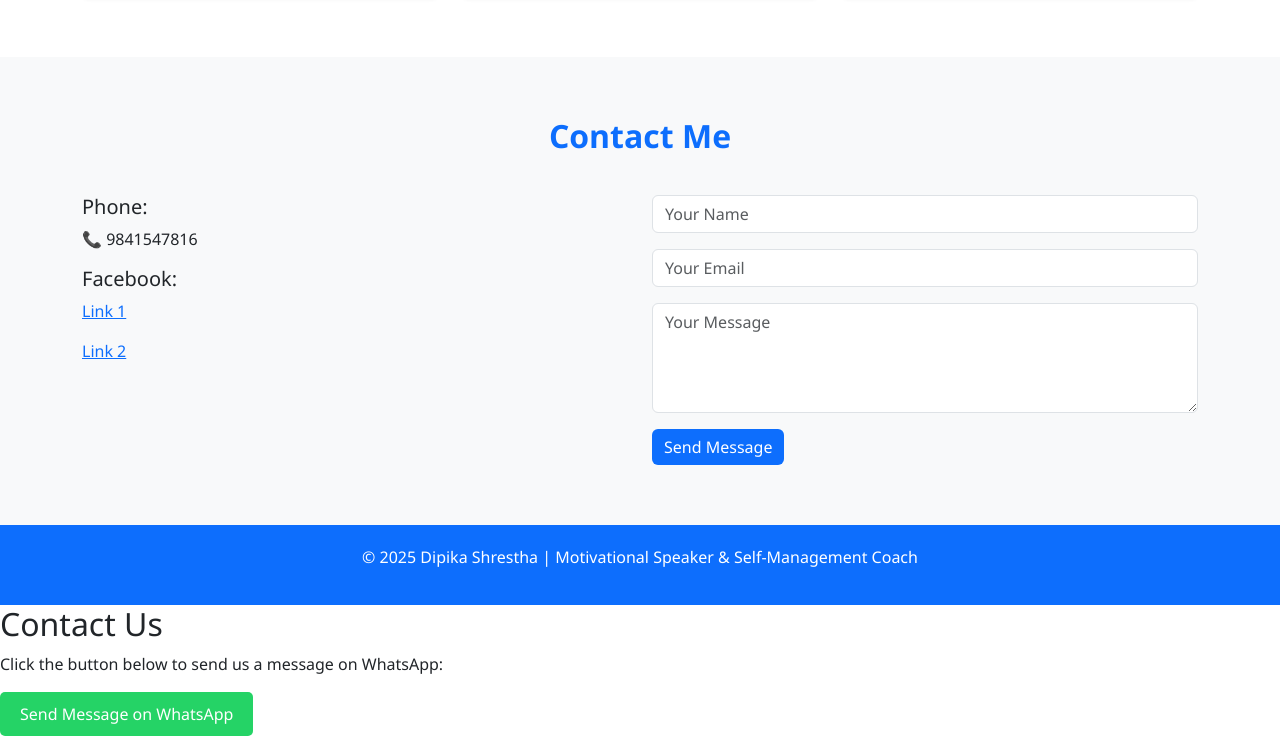
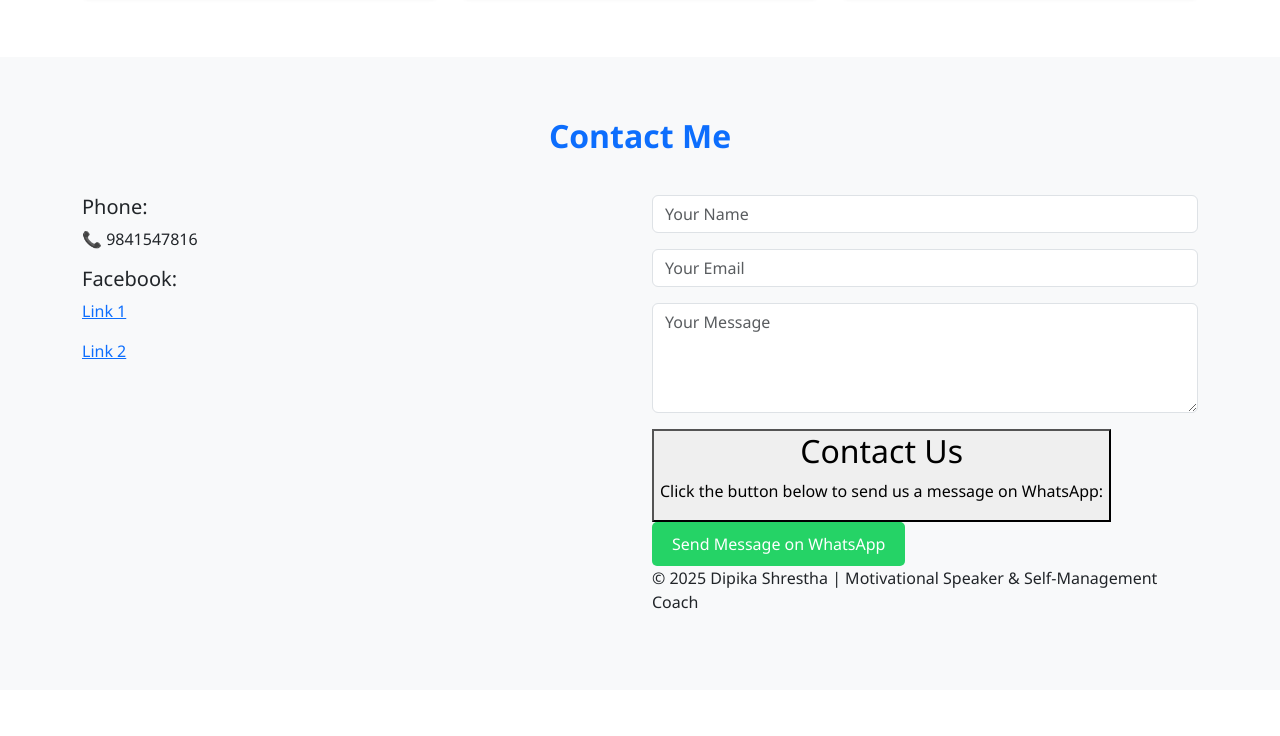
Before and after one commit to dipikastha2044-creator/my-website, a plain HTML site: page index.html in a window 1280 px wide. Shown: the part 1710-2446 px from the top of the page. After the commit the page ends 2400 px from the top, so only its background shows below. Drawn offline with nearby package versions, Linux system fonts and the light colour scheme.

Commit message:
Update index.html

```diff
--- a/index.html
+++ b/index.html
@@ -187,21 +187,7 @@
             <div class="mb-3">
               <textarea class="form-control" rows="4" placeholder="Your Message"></textarea>
             </div>
-            <button type="submit" class="btn btn-primary">Send Message</button>
-          </form>
-        </div>
-      </div>
-    </div>
-  </section>
-
-  <!-- Footer -->
-  <footer>
-    <p>&copy; 2025 Dipika Shrestha | Motivational Speaker & Self-Management Coach</p>
-  </footer>
-
-  <script src="https://cdn.jsdelivr.net/npm/bootstrap@5.3.2/dist/js/bootstrap.bundle.min.js"></script>
-</body>
-</html>
+            <button type="submit"
 <!DOCTYPE html>
 <html lang="en">
 <head>
@@ -212,10 +198,17 @@
 <body>
     <h2>Contact Us</h2>
     <p>Click the button below to send us a message on WhatsApp:</p>
-    <a href="https://wa.me/919841547816?text=Hello%2C%20I'd%20like%20to%20chat%21" target="_blank">
+    <a href="https://wa.me/+9779841547816?text=Hello%2C%20I'd%20like%20to%20chat%21" target="_blank">
         <button style="padding: 10px 20px; background-color: #25d366; color: white; border: none; border-radius: 5px; font-size: 16px;">
             Send Message on WhatsApp
         </button>
     </a>
 </body>
 </html>
+
+    <p>&copy; 2025 Dipika Shrestha | Motivational Speaker & Self-Management Coach</p>
+  </footer>
+
+  <script src="https://cdn.jsdelivr.net/npm/bootstrap@5.3.2/dist/js/bootstrap.bundle.min.js"></script>
+</body>
+</html>
```
